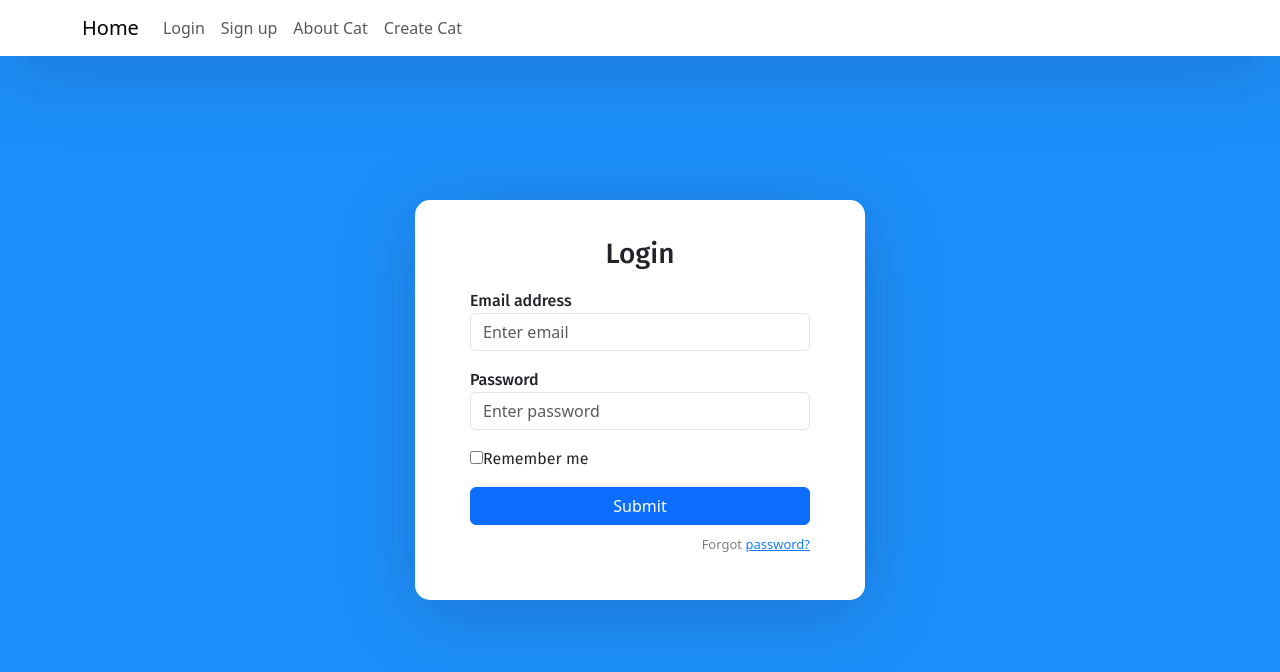
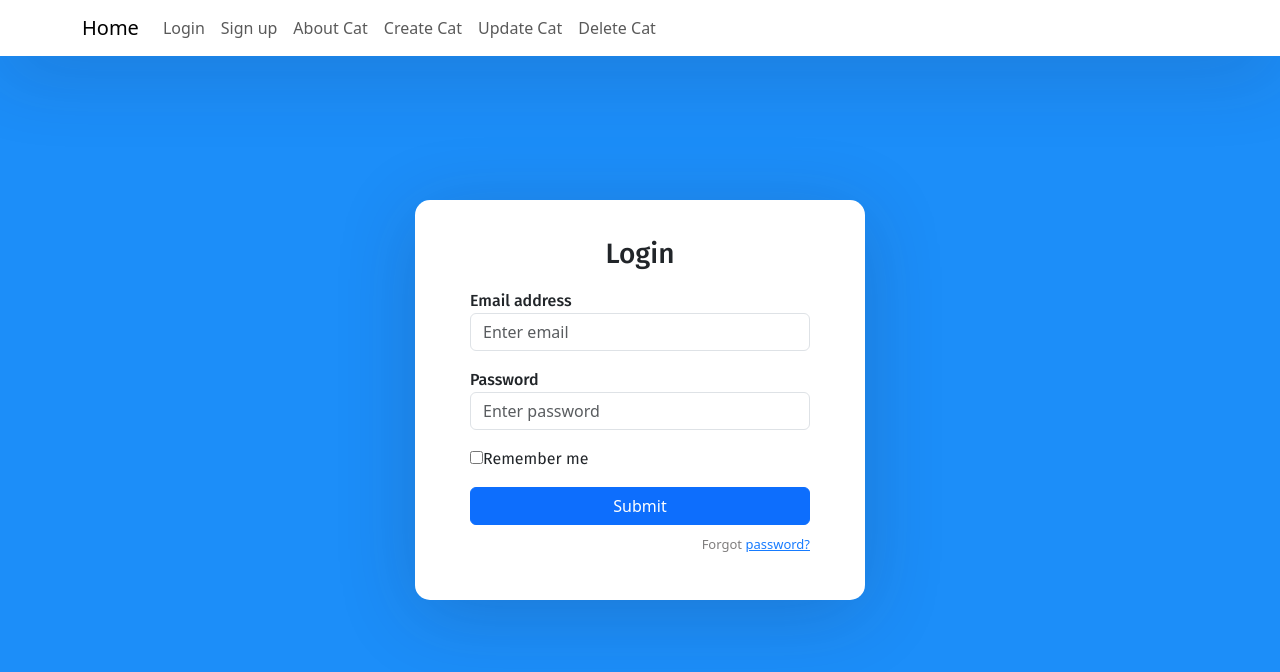
Before and after one commit to kijl214/API, a React (Create React App) app in the folder frontend/my-app/: page / in a window 1280 px wide. Shown: the top 672 px of the page. Built offline with nearby package versions, Linux system fonts and the light colour scheme.

Commit message:
add route(new page)

```diff
--- a/frontend/my-app/src/App.js
+++ b/frontend/my-app/src/App.js
@@ -6,6 +6,8 @@
 import SignUp from './page/SignUp'
 import Create from './page/create_cat'
 import About from './page/About_cat'
+import Update from './page/Update_cat'
+import Delete from './page/Delete_cat'
 function App() {
   return (
     <Router>
@@ -37,6 +39,16 @@
                     Create Cat
                   </Link>
                 </li>
+                <li className="nav-item">
+                  <Link className="nav-link" to={'/update-cat'}>
+                    Update Cat
+                  </Link>
+                </li>
+                <li className="nav-item">
+                  <Link className="nav-link" to={'/delete-cat'}>
+                    Delete Cat
+                  </Link>
+                </li>
               </ul>
             </div>
           </div>
@@ -49,6 +61,8 @@
               <Route path="/sign-up" element={<SignUp />} />
               <Route path="/create-cat" element={<Create />} />
               <Route path="/about-cat" element={<About />} />
+              <Route path="/update-cat" element={<Update />} />
+              <Route path="/delete-cat" element={<Delete />} />
             </Routes>
           </div>
         </div>
```
